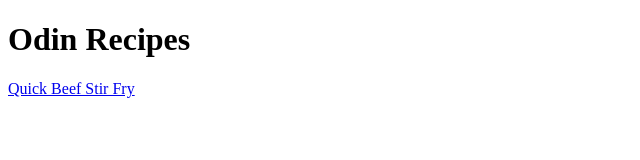
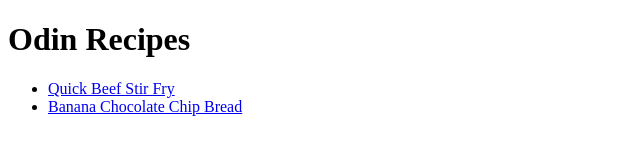
Before and after one commit to LailaPinkisan/odin-recipes, a plain HTML site: page index.html in a window 1280 px wide. Shown: the whole page, without its empty margins (0-640 px from the left). Drawn offline with Linux system fonts and the light colour scheme.

Commit message:
docs: Add link to banana-bread.html make the list of recipes to be ordered lists

```diff
--- a/index.html
+++ b/index.html
@@ -7,6 +7,10 @@
 </head>
 <body>
     <h1>Odin Recipes</h1>
-    <a href="recipes/beef-stir-fry.html">Quick Beef Stir Fry</a>
+    <ul>
+        <li><a href="recipes/beef-stir-fry.html">Quick Beef Stir Fry</a></li>
+        <li><a href="recipes/banana-bread.html">Banana Chocolate Chip Bread</a></li>
+    </ul>
+
 </body>
 </html>
```
